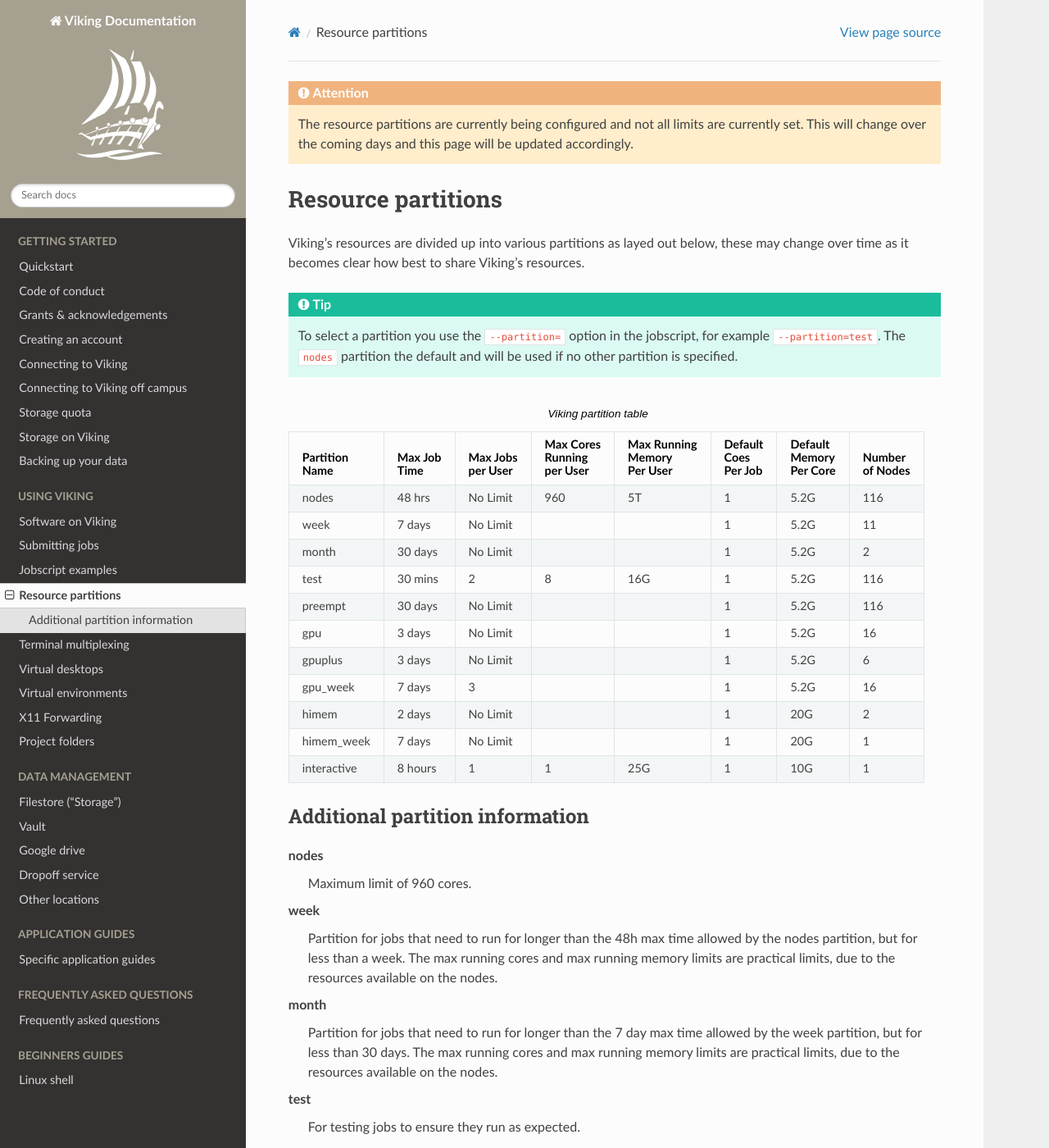
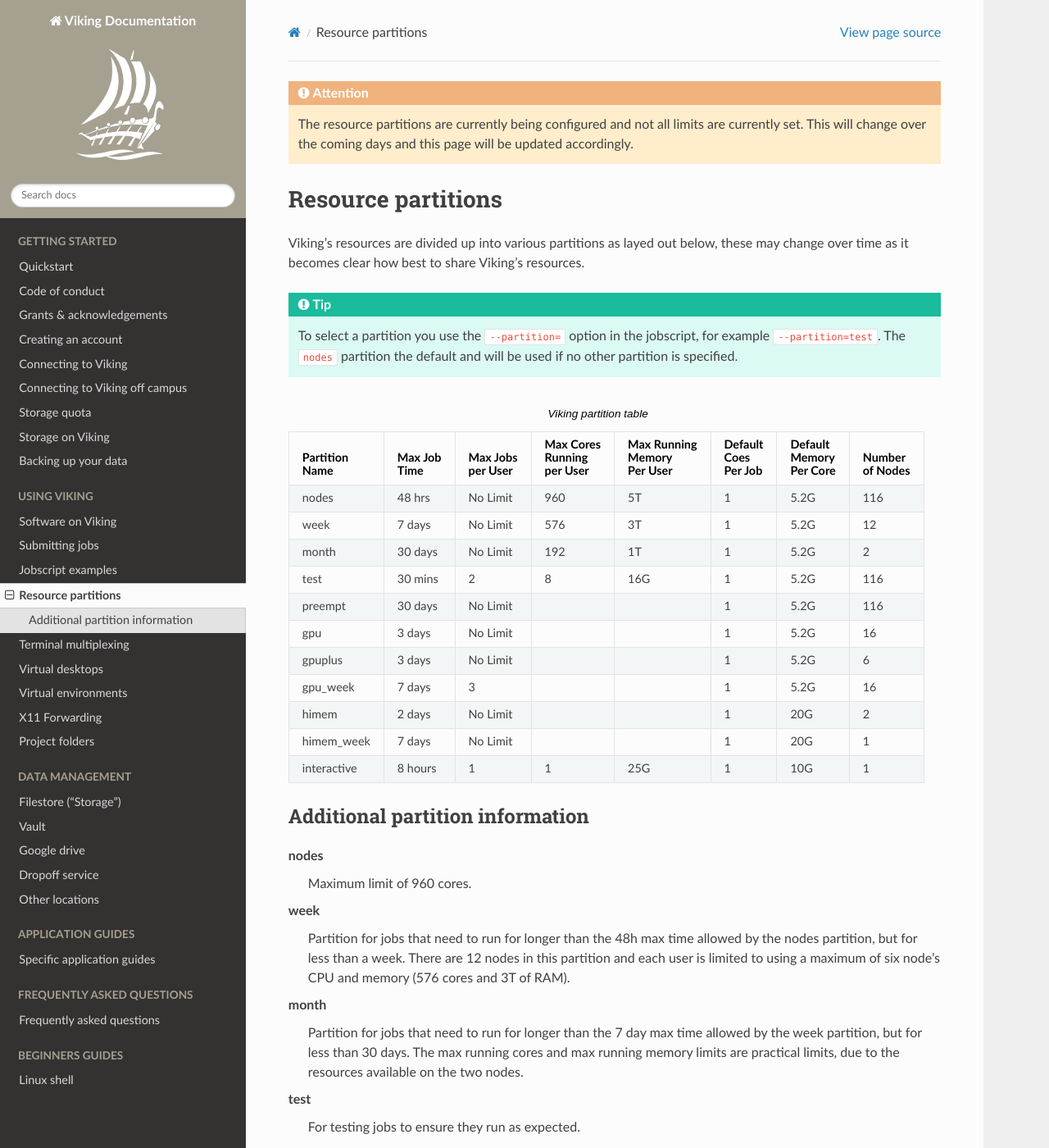
Before and after one commit to university-of-york/research-it-documentation, a Sphinx documentation site: the page built from docs/source/using_viking/resource_partitions.rst, in a window 1280 px wide and 1400 px high. Shown: the whole window at 82% size. Built offline with Sphinx 7.4.7 and the Read the Docs theme 2.0.0, drawn with Linux system fonts in a browser that asks for light colours.

Commit message:
add in details of weeklimits partition limits

```diff
--- a/docs/source/assets/data/partition_table.csv
+++ b/docs/source/assets/data/partition_table.csv
@@ -1,7 +1,7 @@
 Partition |br| Name,Max Job |br| Time,Max Jobs |br| per User,Max Cores |br| Running |br| per User,Max Running |br| Memory |br| Per User,Default |br| Coes |br| Per Job,Default |br| Memory |br| Per Core,Number |br| of Nodes
 nodes,48 hrs,No Limit,960,5T,1,5.2G,116
-week,7 days,No Limit,,,1,5.2G,11
-month,30 days,No Limit,,,1,5.2G,2
+week,7 days,No Limit,576,3T,1,5.2G,12
+month,30 days,No Limit,192,1T,1,5.2G,2
 test,30 mins,2,8,16G,1,5.2G,116
 preempt,30 days,No Limit,,,1,5.2G,116
 gpu,3 days,No Limit,,,1,5.2G,16
--- a/docs/source/using_viking/resource_partitions.rst
+++ b/docs/source/using_viking/resource_partitions.rst
@@ -33,10 +33,10 @@
     Maximum limit of 960 cores.
 
 week
-    Partition for jobs that need to run for longer than the 48h max time allowed by the nodes partition, but for less than a week. The max running cores and max running memory limits are practical limits, due to the resources available on the nodes.
+    Partition for jobs that need to run for longer than the 48h max time allowed by the nodes partition, but for less than a week. There are 12 nodes in this partition and each user is limited to using a maximum of six node's CPU and memory (576 cores and 3T of RAM).
 
 month
-    Partition for jobs that need to run for longer than the 7 day max time allowed by the week partition, but for less than 30 days. The max running cores and max running memory limits are practical limits, due to the resources available on the nodes.
+    Partition for jobs that need to run for longer than the 7 day max time allowed by the week partition, but for less than 30 days. The max running cores and max running memory limits are practical limits, due to the resources available on the two nodes.
 
 test
     For testing jobs to ensure they run as expected.
```
